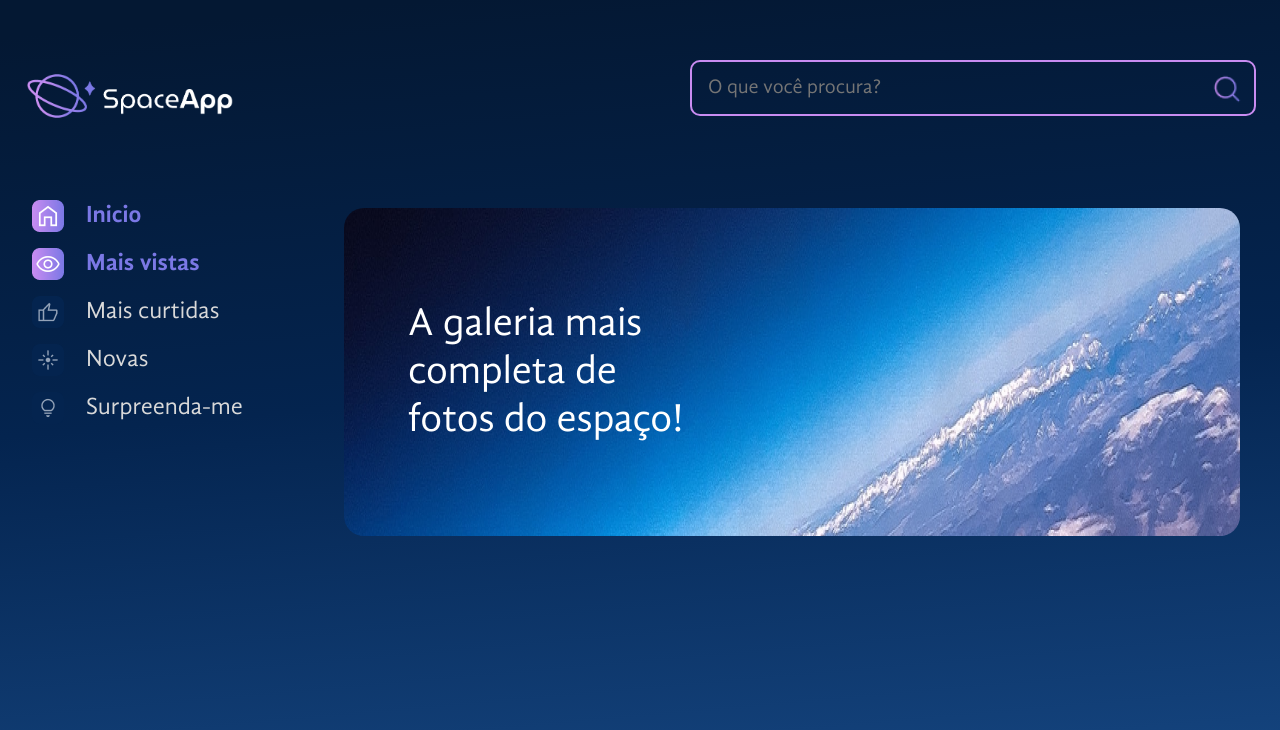
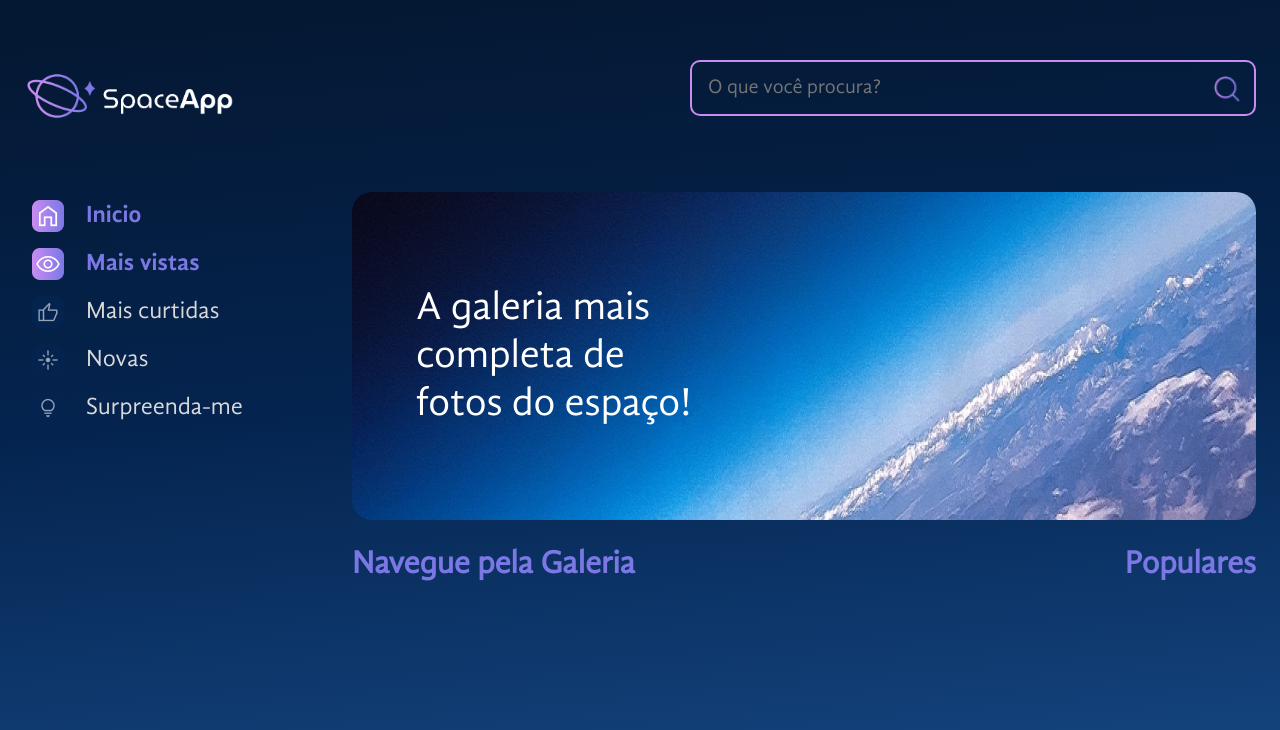
Before and after one commit to davisllv/spaceApp, a React (Create React App) app: page / in a window 1280 px wide. Shown: the top 730 px of the page. Built offline with nearby package versions, Linux system fonts and the light colour scheme.

Commit message:
dando inicio a terceira parte da aula

```diff
--- a/src/App.jsx
+++ b/src/App.jsx
@@ -3,7 +3,8 @@ import EstilosGlobais from "./components/EstilosGlobais";
 import RCCHeader from "./components/RCCHeader";
 import RCCAside from "./components/RCCAside";
 import RCCBanner from "./components/RCCBanner";
-import FotoBanner from "./images/FotoBanner.png"
+import FotoBanner from "./images/FotoBanner.png";
+import RCCGalery from "./components/RCCGalery";
 
 const FundoGradient = styled.div`
   background: linear-gradient(
@@ -15,20 +16,43 @@ const FundoGradient = styled.div`
   width: 100%;
   min-height: 100vh;
 `;
+
+const AppContainer = styled.div`
+  width: 1440px;
+  max-width: 100%;
+  margin: 0 auto;
+`;
+
+const MainContent = styled.main`
+  display: flex;
+  gap: 24px;
+`;
+
+const GaleryContent = styled.section`
+  display: "flex";
+  flex-grow: 1;
+  flex-direction: column;
+`;
+
 function App() {
   return (
     <FundoGradient>
       <EstilosGlobais />
+      <AppContainer>
+        <RCCHeader />
 
-      <RCCHeader />
+        <MainContent>
+          <RCCAside />
+          <GaleryContent>
+            <RCCBanner
+              backgroundImage={FotoBanner}
+              texto={"A galeria mais completa de fotos do espaço!"}
+            />
 
-
-    <div style={{display: "flex", flexDirection: "row", width: "100%"}}>
-    <RCCAside />
-
-    <RCCBanner backgroundImage={FotoBanner} texto={"A galeria mais completa de fotos do espaço!"}/>
-    </div>
-
+            <RCCGalery />
+          </GaleryContent>
+        </MainContent>
+      </AppContainer>
     </FundoGradient>
   );
 }
--- a/src/components/RCCBanner/index.jsx
+++ b/src/components/RCCBanner/index.jsx
@@ -1,31 +1,31 @@
 import styled from "styled-components";
 
-
 const FigureEstilizada = styled.figure`
-    background-image: ${props => `url(${props.$backgroundImage})`};
+  background-image: ${(props) => `url(${props.$backgroundImage})`};
+  margin: 0 24px;
   flex-grow: 1;
   background-repeat: no-repeat;
   display: flex;
   align-items: center;
   min-height: 328px;
   border-radius: 20px;
-    max-width: 80%;
-`
+`;
 
 const TituloEstilizado = styled.h1`
   font-weight: 400;
   font-size: 40px;
   line-height: 48px;
-    color: #FFFFFF;
+  color: #ffffff;
   max-width: 300px;
   padding: 0 64px;
-`
+`;
 
-const Banner = ({texto, backgroundImage}) => {
+const Banner = ({ texto, backgroundImage }) => {
   return (
     <FigureEstilizada $backgroundImage={backgroundImage}>
       <TituloEstilizado>{texto}</TituloEstilizado>
-    </FigureEstilizada>)
-}
+    </FigureEstilizada>
+  );
+};
 
-export default Banner
+export default Banner;
--- /dev/null
+++ b/src/components/RCCGalery/index.jsx
@@ -0,0 +1,27 @@
+import React from "react";
+import RCCTitle from "../RCCTitle";
+import styled from "styled-components";
+
+const GaleryContainer = styled.div`
+  display: flex;
+  margin: 0 24px;
+`;
+const GaleryTitle = styled.div`
+  flex-grow: 1;
+`;
+
+const RCCGalery = () => {
+  return (
+    <>
+      <GaleryContainer>
+        <GaleryTitle>
+          <RCCTitle>Navegue pela Galeria</RCCTitle>
+        </GaleryTitle>
+
+        <RCCTitle $align="center">Populares</RCCTitle>
+      </GaleryContainer>
+    </>
+  );
+};
+
+export default RCCGalery;
--- /dev/null
+++ b/src/components/RCCTitle/index.jsx
@@ -0,0 +1,9 @@
+import styled from "styled-components";
+
+const RCCTitle = styled.h2`
+  color: #7b78e6;
+  font-size: 32px;
+  text-align: ${(props) => (props.$align ? props.$align : "left")};
+`;
+
+export default RCCTitle;
```
Lines whose indentation alone changed are shown as unchanged.
